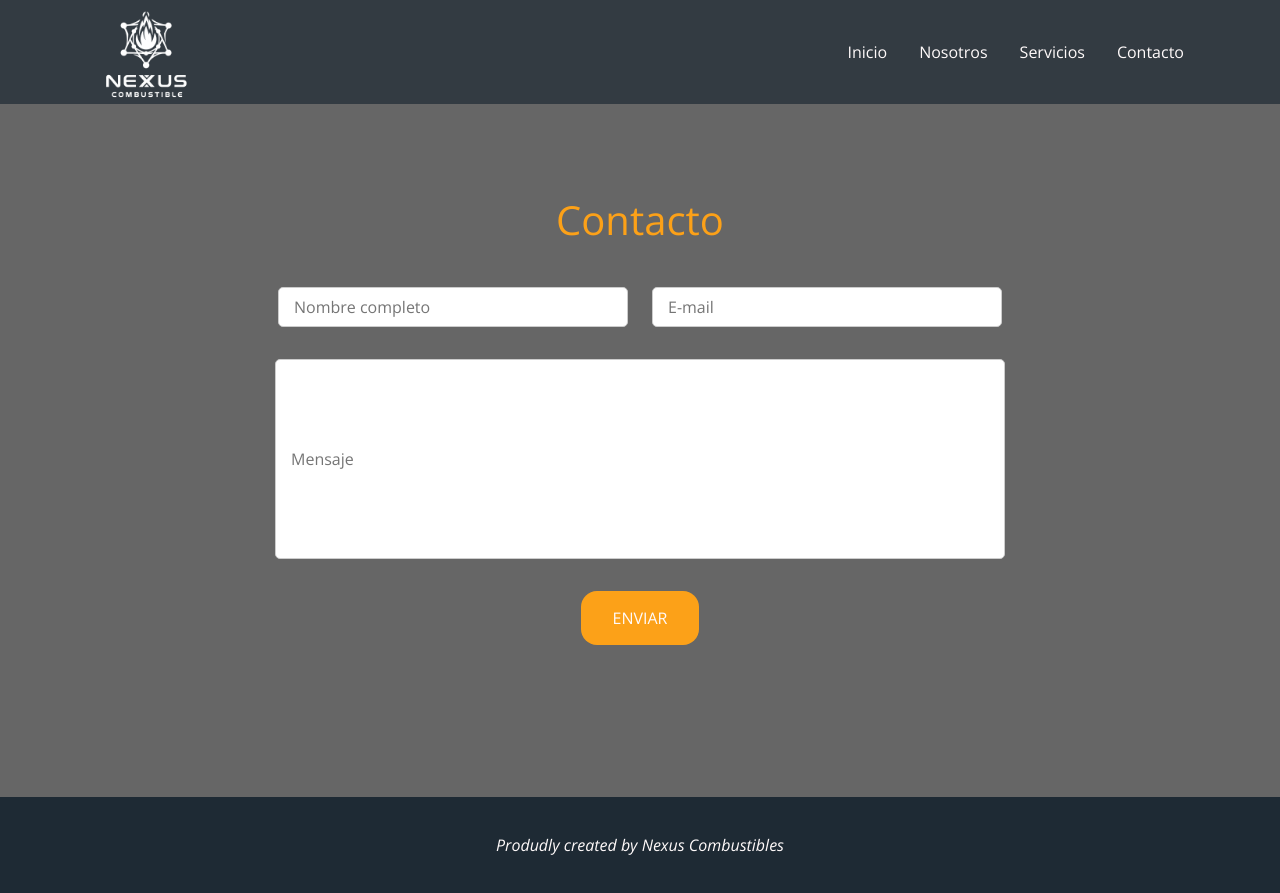
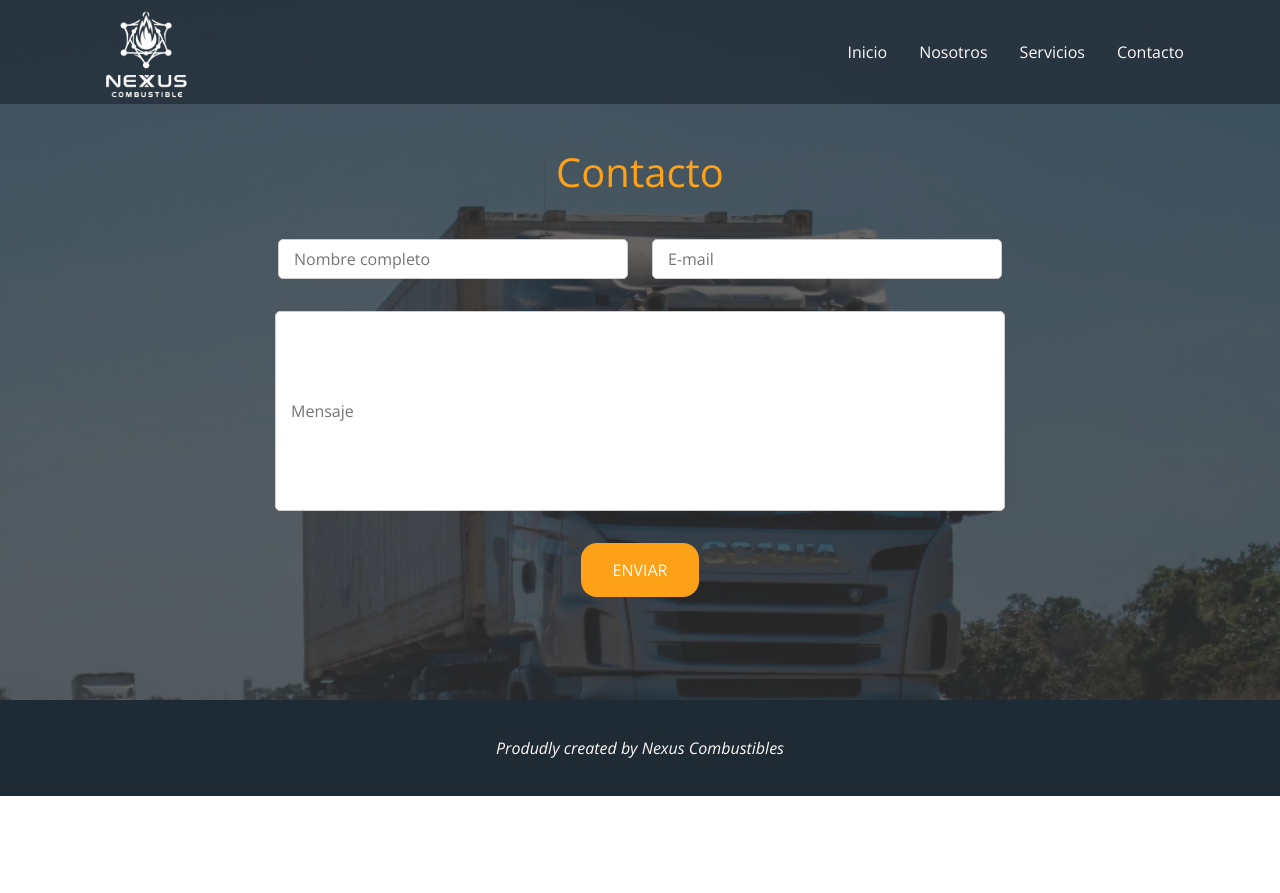
Before and after one commit to llezcano7/Nexus, a React (Vite) app: page /contacto in a window 1280 px wide. After the commit the page ends 800 px from the top, so only its background shows below. Built offline with nearby package versions, Linux system fonts and the light colour scheme; no server answers.

Commit message:
11 commit

```diff
--- a/src/pages/contacto.css
+++ b/src/pages/contacto.css
@@ -1,7 +1,8 @@
-CSS .contact-container {
+.contact-container {
   position: relative;
   background-image: url('/public/background-3.webp');
   background-size: cover;
+  background-position: center;
   background-repeat: no-repeat;
   height: 700px;
 }
--- a/src/pages/contacto.jsx
+++ b/src/pages/contacto.jsx
@@ -6,6 +6,10 @@ import emailjs from '@emailjs/browser';
 export default function Contacto() {
   const form = useRef();
   const [sent, setSent] = useState(false);
+
+  const PUBLIC_KEY = import.meta.env.VITE_EMAILJS_PUBLIC_KEY;
+  const SERVICE_ID = import.meta.env.VITE_EMAILJS_SERVICE_ID;
+  const TEMPLATE_ID = import.meta.env.VITE_EMAILJS_TEMPLATE_ID;
 
 
   const sendEmail = (e) => {
@@ -40,7 +44,7 @@ export default function Contacto() {
             <input className="input-email" placeholder="E-mail" type="email" name="user_email" required />
           </div>
           <div className="input-container-2 display-flex flex-column align-center gap-3">
-            <input className="input-message" placeholder="Mensaje" type="text" required />
+            <input className="input-message" placeholder="Mensaje" name="message" type="text" required />
             <button className="btn-1 z-index-2" type="submit">Enviar</button>
           </div>
         </form>
```
Lines whose indentation alone changed are shown as unchanged.
